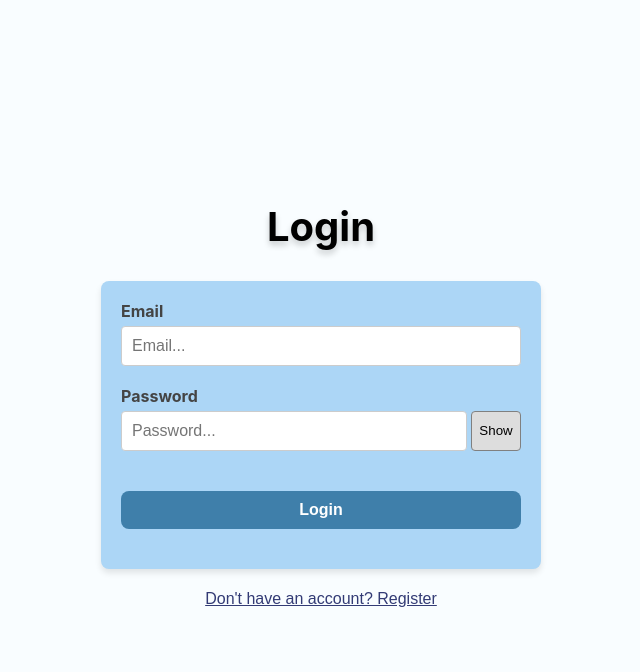
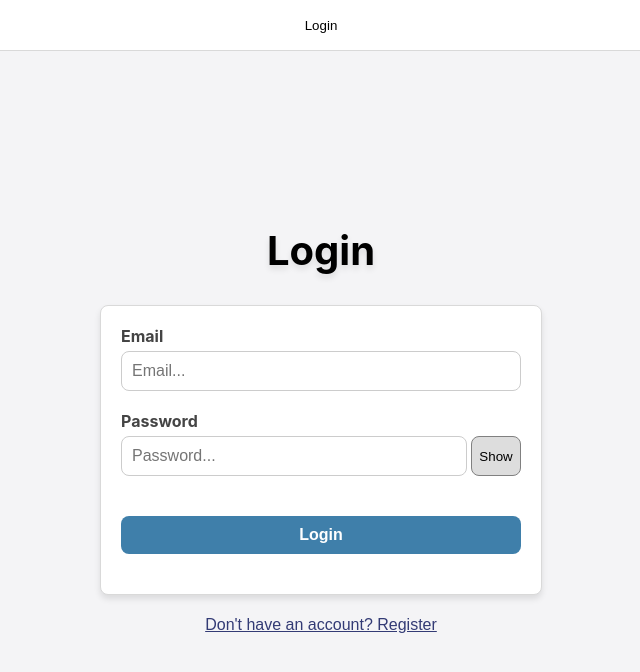
Before and after one commit to benjaminsanderswyatt/COMP3000-JanusVersionControl, a React (Create React App) app in the folder Fullstack/frontend/: page / in a window 1280 px wide. Shown: the top 672 px of the page, without its empty margins (319-959 px from the left). Built offline with nearby package versions, Linux system fonts and the light colour scheme.

Commit message:
Styling login

```diff
--- a/Fullstack/frontend/src/App.js
+++ b/Fullstack/frontend/src/App.js
@@ -14,13 +14,15 @@ import PrivacyPolicy from './pages/legal/PrivacyPolicy';
 
 import './styles/App.css';
 
-// PrivateRoute you can only access if you have valid Json Web Token
-const PrivateRoute = () => {
+
+// ProtectedRoute you can only access if you have valid Json Web Token
+const ProtectedRoute = () => {
   const token = localStorage.getItem('token'); // Check for token in localStorage
 
   // If token exists, render the requested component
   return token ? <Outlet /> : <Navigate to="/" replace />;
 };
+
 
 
 const App = () => {
@@ -36,11 +38,11 @@ const App = () => {
 
 
           {/*Protected Routes*/}
-          <Route path="repositories" element={<PrivateRoute />}>
+          <Route path="repositories" element={<ProtectedRoute />}>
             <Route index element={<Repositories />}/>
           </Route>
 
-          <Route path="account" element={<PrivateRoute />}>
+          <Route path="account" element={<ProtectedRoute />}>
             <Route index element={<Account />}/>
           </Route>
 
--- a/Fullstack/frontend/src/components/Layout/Navbar.js
+++ b/Fullstack/frontend/src/components/Layout/Navbar.js
@@ -6,7 +6,11 @@ const Navbar = () => {
 
   return (
     <nav style={styles.navbar}>
-      {token && (
+
+
+
+
+      {token ? (
           <>
             <ul style={styles.navbarLinks}>
               <button style={styles.navbarItem} onClick={() => navigate("/repositories")}>Repositories</button>
@@ -16,7 +20,14 @@ const Navbar = () => {
               <button style={styles.navbarItem} onClick={() => navigate("/account")}>Account</button>
             </ul>
           </>
-      )}
+        ) : (
+          <>
+            <ul style={styles.navbarLinks}>
+              <button style={styles.navbarItem} onClick={() => navigate("/repositories")}>Login</button>
+            </ul>
+          </>
+        )
+      }
     </nav>
   );
 };
@@ -24,14 +35,15 @@ const Navbar = () => {
 const styles = {
     navbar: {
       display: "flex",
-      backgroundColor: "#18284a",
+      backgroundColor: "white",
       padding: "0px 20px",
       height: "50px",
       margin: "0",
       gap: "2px",
       listStyle: "none",
       justifyContent: "left",
-      alignItems: "center"
+      alignItems: "center",
+      borderBottom: '#d9d9d9 solid 1px',
     },
     navbarLinks: {
       padding: "0px",
@@ -46,7 +58,7 @@ const styles = {
       width: "100%",
       border: "none",
       background: "none",
-      color: "white",
+      color: "black",
     },
     navbarSpacer: {
       width: "1px",
--- a/Fullstack/frontend/src/components/Login/PasswordInput.js
+++ b/Fullstack/frontend/src/components/Login/PasswordInput.js
@@ -50,7 +50,7 @@ const styles = {
     flex: '1',
     padding: '10px',
     border: '1px solid #ccc',
-    borderRadius: '4px',
+    borderRadius: '8px',
     fontSize: '16px',
     boxSizing: "border-box",
     margin: '0px 4px 0px 0px',
@@ -60,7 +60,7 @@ const styles = {
     width: '50px',
     background: '#ddd',
     border: 'thin solid grey',
-    borderRadius: '4px',
+    borderRadius: '8px',
     cursor: 'pointer',
   },
 };
--- a/Fullstack/frontend/src/components/Login/RegisterForm.js
+++ b/Fullstack/frontend/src/components/Login/RegisterForm.js
@@ -43,6 +43,7 @@ const RegisterForm = ({ formData, onChange, onSubmit, agreedToTerms, setAgreedTo
 
     <div>
       <input
+      style={styles.checkbox}
         type="checkbox"
         id="terms"
         checked={agreedToTerms}
@@ -59,13 +60,16 @@ const RegisterForm = ({ formData, onChange, onSubmit, agreedToTerms, setAgreedTo
 );
 
 const styles = {
+  checkbox: {
+    accentColor: 'green',
+  },
   button: {
     width: '100%',
     padding: '10px',
     backgroundColor: '#3F7FAA',
     color: 'white',
     border: 'none',
-    borderRadius: '4px',
+    borderRadius: '8px',
     fontWeight: 'bold',
     cursor: 'pointer',
     margin: '20px 0px',
--- a/Fullstack/frontend/src/components/Login/TextInput.js
+++ b/Fullstack/frontend/src/components/Login/TextInput.js
@@ -30,7 +30,7 @@ const styles = {
     width: '100%',
     padding: '10px',
     border: '1px solid #ccc',
-    borderRadius: '4px',
+    borderRadius: '8px',
     fontSize: '16px',
     boxSizing: "border-box",
   },
--- a/Fullstack/frontend/src/pages/Layout.js
+++ b/Fullstack/frontend/src/pages/Layout.js
@@ -9,11 +9,8 @@ const Layout = () => {
 
   return (
     <div style={styles.constainer}>
-      {token && (
-        <>
-          <Navbar />
-        </>
-      )}
+      <Navbar />
+
 
 
 
@@ -27,7 +24,7 @@ const Layout = () => {
 
 const styles = {
   constainer: {
-    backgroundColor: "#F9FDFF",
+    backgroundColor: "#F4F4F6",
     minHeight: "100vh",
     display: "flex",
     flexDirection: "column"
@@ -35,6 +32,7 @@ const styles = {
   content: {
     display: "flex",
     justifyContent: "center",
+    flex: '1 1 auto',
   }
 
 
--- a/Fullstack/frontend/src/pages/Login.js
+++ b/Fullstack/frontend/src/pages/Login.js
@@ -160,15 +160,15 @@ const styles = {
     display: "flex",
     justifyContent: "center",
     alignItems: "center",
-    height: "100vh",
     width: '100%',
     flexDirection: "column",
   },
   main: {
-    backgroundColor: '#acd6f6',
+    backgroundColor: 'white',
     width: '100%',
     maxWidth: "400px",
     padding: "20px",
+    border: '#d9d9d9 thin solid',
     borderRadius: "8px",
     boxShadow: "0 4px 6px rgba(0, 0, 0, 0.1)",
     margin: "20px 0px",
@@ -176,7 +176,7 @@ const styles = {
   heading: {
     fontSize: "2.5rem",
     margin: "10px 0px",
-    textShadow: "0 4px 6px rgba(0, 0, 0, 0.2)",
+    textShadow: "0 4px 6px rgba(0, 0, 0, 0.1)",
   },
   message: {
     marginTop: '15px',
--- a/Fullstack/frontend/src/styles/App.css
+++ b/Fullstack/frontend/src/styles/App.css
@@ -6,10 +6,26 @@
 }
 
 /* Default Light Theme */
-:root {
-  --background-color-light: #f4f4f6;
-  --text-color-light: #0f1014;
-  --primary-color-light: #737491;
-  --secondary-color-light: #beafc0;
-  --accent-color-light: #ae98ab;
+:root[data-theme="light"] {
+  --text: #0F1014;
+  --background: #F4F4F6;
+  --primary: #6971A9;
+  --secondary: #C2B1CB;
+  --accent: #848CB9;
 }
+:root[data-theme="dark"] {
+  --text: #ebecf0;
+  --background: #09090b;
+  --primary: #565d95;
+  --secondary: #44334d;
+  --accent: #474f7b;
+}
+
+/* Links */
+a {
+  color: var(--primary);
+}
+
+a:hover {
+  color: var(--secondary);
+}
```
Lines whose indentation alone changed are shown as unchanged.
